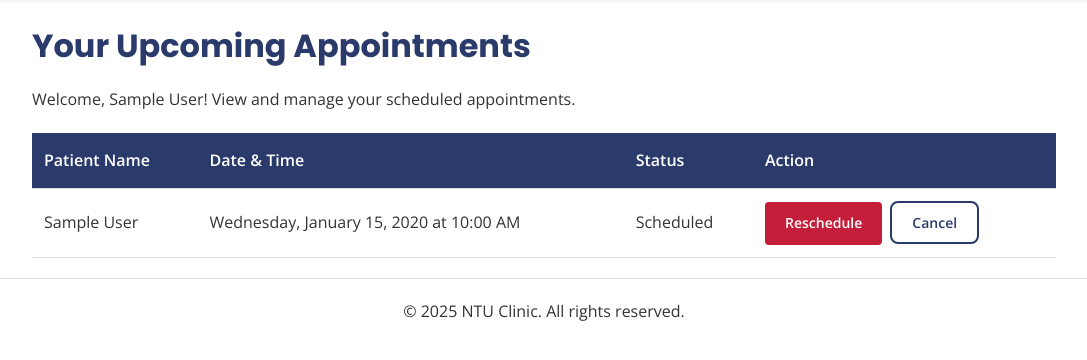
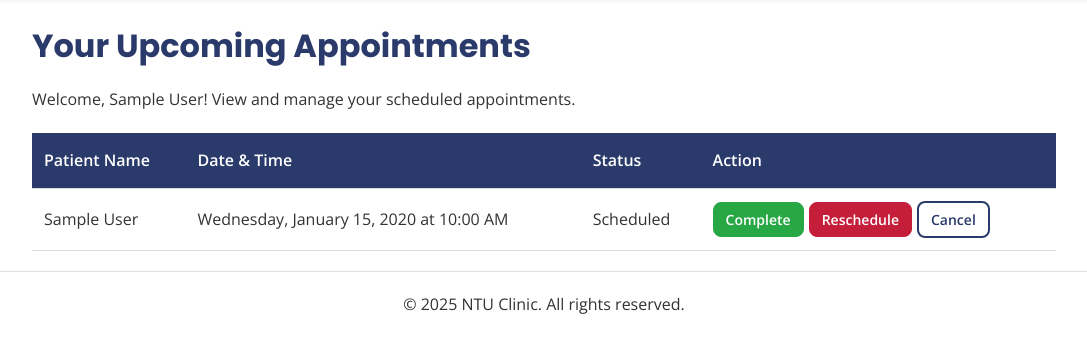
Before and after one commit to ivano47/EE4727---WEB-APPLICATION-DESIGN, a PHP site: page /IE4727/doctor_dashboard.php in a window 1280 px wide. Shown: the part 114-474 px from the top of the page, without its empty margins (96-1183 px from the left). Run offline with PHP 8.4, Linux system fonts and the light colour scheme; the visitor is signed in with stand-in values (Sample User, id 1); tables that the repository leaves empty hold one stand-in row (values such as "Sample post").

Commit message:
END OF BASE: Added 'Complete' button and status change CRUD to doctor's dashboard. Cleaned up CSS

```diff
--- a/includes/nav.php
+++ b/includes/nav.php
@@ -21,14 +21,14 @@ $user_role = $_SESSION['role'] ?? null;
 
     <div class="nav-buttons">
         <?php if ($user_role === 'doctor'): ?>
-            <a href="doctor_dashboard.php" class="btn-primary">Dashboard</a>
-            <a href="../includes/logout.php" class="btn-secondary">Logout</a>
+            <a href="doctor_dashboard.php" class="btn btn-primary">Dashboard</a>
+            <a href="../includes/logout.php" class="btn btn-secondary">Logout</a>
         <?php elseif ($user_role === 'patient'): ?>
-            <a href="my_appointments.php" class="btn-primary">My Appointments</a>
-            <a href="../includes/logout.php" class="btn-secondary">Logout</a>
+            <a href="my_appointments.php" class="btn btn-primary">My Appointments</a>
+            <a href="../includes/logout.php" class="btn btn-secondary">Logout</a>
         <?php else: ?>
-            <a href="schedule.php" class="btn-primary">Book Appointment</a>
-            <a href="login.php" class="btn-secondary">Login</a>
+            <a href="schedule.php" class="btn btn-primary">Book Appointment</a>
+            <a href="login.php" class="btn btn-secondary">Login</a>
         <?php endif; ?>
     </div>
 </nav>
--- a/public/doctor_dashboard.php
+++ b/public/doctor_dashboard.php
@@ -52,6 +52,12 @@ $result = $stmt->get_result();
             </p>
         <?php endif; ?>
 
+        <?php if (isset($_GET['success']) && $_GET['success'] === 'completed'): ?>
+            <p class="alert alert-success">
+                ✓ Appointment marked as completed successfully.
+            </p>
+        <?php endif; ?>
+
         <table>
             <thead>
                 <tr>
@@ -83,6 +89,13 @@ $result = $stmt->get_result();
                         echo "<td>";
 
                         if ($status === 'scheduled') {
+
+                            // Complete button
+                            echo "<form action='../includes/complete_appointment.php' method='POST' class='form-inline' onsubmit='return confirm(\"Mark this appointment as completed?\");'>";
+                            echo "<input type='hidden' name='appointment_id' value='$appointment_id'>";
+                            echo "<input type='submit' value='Complete' class='btn btn-success btn-submit'>";
+                            echo "</form>";
+
                             // Reschedule button
                             echo "<a href='schedule.php?reschedule_id=$appointment_id' class='btn btn-primary'>Reschedule</a>";
 
--- a/public/index.php
+++ b/public/index.php
@@ -144,7 +144,7 @@ $is_logged_in = isset($_SESSION['patient_id']);
                 </div>
             </div>
 
-            <a href="doctors.php" class="btn-secondary" style="margin-top: 30px;">View Our Team</a>
+            <a href="doctors.php" class="btn btn-secondary" style="margin-top: 30px;">View Our Team</a>
         </section>
     </div>
 
--- a/public/styles/contact.css
+++ b/public/styles/contact.css
@@ -122,6 +122,7 @@
 .contact-form-column button[type="submit"] {
     background: #C41E3A;
     font-weight: 600;
+    color: #fff;
 }
 
 .contact-form-column button[type="submit"]:hover {
--- a/public/styles/main.css
+++ b/public/styles/main.css
@@ -19,7 +19,7 @@ img {
     display: block;
 }
 
-/* Layouts*/
+/*layouts*/
 .container {
     width: 80%;
     max-width: 1200px;
@@ -33,6 +33,8 @@ img {
     margin-bottom: 30px;
     padding: 30px;
 }
+
+/* nav */
 
 nav {
     background-color: #ffffff;
@@ -95,21 +97,32 @@ nav {
     align-items: center;
 }
 
-.btn-primary {
+/* buttons */
+.btn,
+button,
+input[type="submit"] {
     display: inline-block;
     padding: 10px 20px;
+    text-decoration: none;
+    border-radius: 8px;
+    cursor: pointer;
+    border: none;
+    font-size: 14px;
+    font-family: inherit;
+    text-align: center;
+    transition: all 0.3s ease;
+    font-weight: bold;
+}
+
+.btn-primary,
+input[type="submit"]:not(.btn-cancel):not(.btn-submit) {
     background-color: #C41E3A;
     color: white !important;
-    text-decoration: none;
     border: 2px solid #C41E3A;
-    border-radius: 8px;
-    font-size: 14px;
-    font-weight: bold;
-    transition: all 0.3s ease;
-    cursor: pointer;
 }
 
-.btn-primary:hover {
+.btn-primary:hover,
+input[type="submit"]:not(.btn-cancel):not(.btn-submit):hover {
     background-color: #A01830;
     border-color: #A01830;
     transform: translateY(-1px);
@@ -118,17 +131,9 @@ nav {
 }
 
 .btn-secondary {
-    display: inline-block;
-    padding: 10px 20px;
     background-color: #ffffff;
     color: #2A3A6A !important;
-    text-decoration: none;
     border: 2px solid #2A3A6A;
-    border-radius: 8px;
-    font-size: 14px;
-    font-weight: bold;
-    transition: all 0.3s ease;
-    cursor: pointer;
 }
 
 .btn-secondary:hover {
@@ -136,6 +141,62 @@ nav {
     color: #ffffff !important;
     text-decoration: none;
 }
+
+.btn-success {
+    background-color: #28a745;
+    color: white !important;
+    border: 2px solid #28a745;
+}
+
+.btn-success:hover {
+    background-color: #218838;
+    border-color: #218838;
+}
+
+.btn-danger {
+    background-color: #d32f2f;
+    color: white !important;
+    border: 2px solid #d32f2f;
+}
+
+.btn-danger:hover {
+    background-color: #b71c1c;
+    border-color: #b71c1c;
+}
+
+.btn-cancel,
+input[type="submit"].btn-cancel,
+button.btn-cancel {
+    background-color: transparent !important;
+    color: #2A3A6A !important;
+    border: 2px solid #2A3A6A !important;
+    width: auto !important;
+}
+
+.btn-cancel:hover,
+input[type="submit"].btn-cancel:hover,
+button.btn-cancel:hover {
+    background-color: #f0f0f0 !important;
+    text-decoration: none;
+}
+
+.btn-dark {
+    background-color: #2A3A6A;
+    color: white !important;
+    border: 2px solid #2A3A6A;
+}
+
+.btn-dark:hover {
+    background-color: #1F2A4D;
+    border-color: #1F2A4D;
+}
+
+.btn-submit {
+    width: auto;
+    padding: 10px 20px;
+}
+
+/*text*/
 
 h1, h2, h3 {
     font-family: 'Poppins', sans-serif;
@@ -168,6 +229,7 @@ hr {
     border-top: 1px solid #ddd;
 }
 
+/* forms (login/regis/contact)*/
 
 form {
     margin: 20px 0;
@@ -204,103 +266,40 @@ textarea:focus {
     border-color: #C41E3A;
 }
 
+/* notifications/alerts */
+
+.alert {
+    padding: 10px 15px;
+    border-radius: 5px;
+    margin-bottom: 20px;
+    border: 1px solid;
+}
+
+.alert-success {
+    background-color: #D4EDDA;
+    border-color: #28A745;
+    color: #155724;
+}
+
+.alert-error {
+    background-color: #FADBD8;
+    border-color: #E74C3C;
+    color: #C0392B;
+}
+
+.alert-info {
+    background-color: #e3f2fd;
+    border-color: #2A3A6A;
+    color: #0277bd;
+}
+
 textarea {
     resize: vertical;
     min-height: 100px;
 }
 
 
-button,
-input[type="submit"] {
-    width: 100%;
-    padding: 12px;
-    background-color: #2A3A6A;
-    color: white;
-    border: none;
-    border-radius: 4px;
-    cursor: pointer;
-    font-size: 16px;
-    font-family: inherit;
-    transition: background-color 0.3s ease;
-}
 
-button:hover,
-input[type="submit"]:hover {
-    background-color: #1F2A4D;
-}
-
-.btn {
-    display: inline-block;
-    padding: 10px 20px;
-    text-decoration: none;
-    border-radius: 4px;
-    cursor: pointer;
-    border: none;
-    font-size: 14px;
-    font-family: inherit;
-    text-align: center;
-    transition: all 0.3s ease;
-}
-
-.btn-primary {
-    background-color: #C41E3A;
-    color: white;
-}
-
-.btn-primary:hover {
-    background-color: #A01830;
-}
-
-.btn-danger {
-    background-color: #d32f2f;
-    color: white;
-}
-
-.btn-danger:hover {
-    background-color: #b71c1c;
-}
-
-.btn-cancel,
-input[type="submit"].btn-cancel,
-button.btn-cancel {
-    display: inline-block !important;
-    padding: 10px 20px !important;
-    background-color: transparent !important;
-    color: #2A3A6A !important;
-    text-decoration: none;
-    border: 2px solid #2A3A6A !important;
-    border-radius: 8px !important;
-    font-size: 14px !important;
-    font-weight: bold;
-    cursor: pointer;
-    transition: all 0.3s ease;
-    width: auto !important;
-    margin-left: 8px !important;
-}
-
-.btn-cancel:hover,
-input[type="submit"].btn-cancel:hover,
-button.btn-cancel:hover {
-    background-color: #f0f0f0 !important;
-    color: #2A3A6A !important;
-    border-color: #2A3A6A !important;
-    text-decoration: none;
-}
-
-.btn-dark {
-    background-color: #2A3A6A;
-    color: white;
-    padding: 12px 30px;
-}
-
-.btn-dark:hover {
-    background-color: #1F2A4D;
-}
-
-.btn-submit {
-    width: auto;
-    padding: 10px 20px;
-}
 
 
 .hero-image {
@@ -399,6 +398,48 @@ table tr:hover {
     background-color: #f9f9f9;
 }
 
+table .btn {
+    display: inline-block;
+    box-sizing: border-box;
+    vertical-align: middle;
+    width: auto;
+    padding: 6px 12px;
+    font-size: 14px;
+    line-height: 1.5;
+    margin-right: 5px;
+}
+
+table .btn:last-child {
+    margin-right: 0;
+}
+
+table .form-inline {
+    display: inline-block;
+    vertical-align: middle;
+    margin-right: 5px;
+}
+
+table .form-inline:last-child {
+    margin-right: 0;
+}
+
+table .form-inline .btn {
+    margin-right: 0;
+}
+
+/* Ensure consistent borders for table buttons */
+table .btn-success {
+    border: 1px solid #28a745;
+}
+
+table .btn-primary {
+    border: 1px solid #C41E3A;
+}
+
+table .btn-cancel {
+    border: 1px solid #2A3A6A !important;
+}
+
 
 .text-center {
     text-align: center;
@@ -432,7 +473,7 @@ table tr:hover {
 
 .form-inline {
     margin: 0;
-    display: inline;
+    display: inline-block;
 }
 
 .form-inline-block {
```
Also changed, not shown: includes/complete_appointment.php (added, +57 -0 lines), public/doctors.php (+8 -8 lines), public/styles/login_regis.css (+2 -18 lines).
